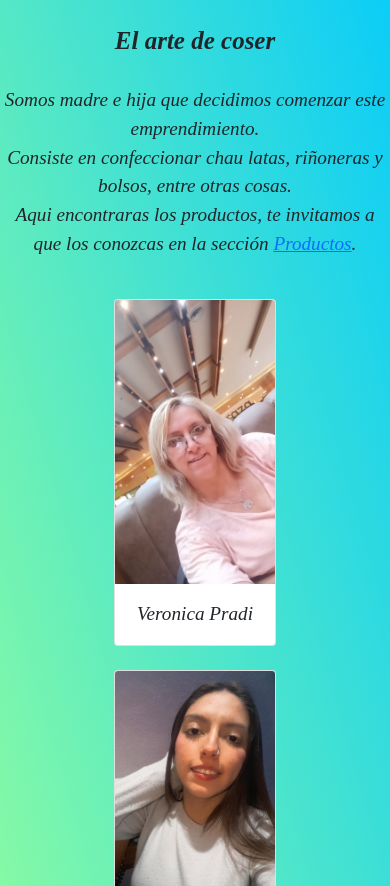
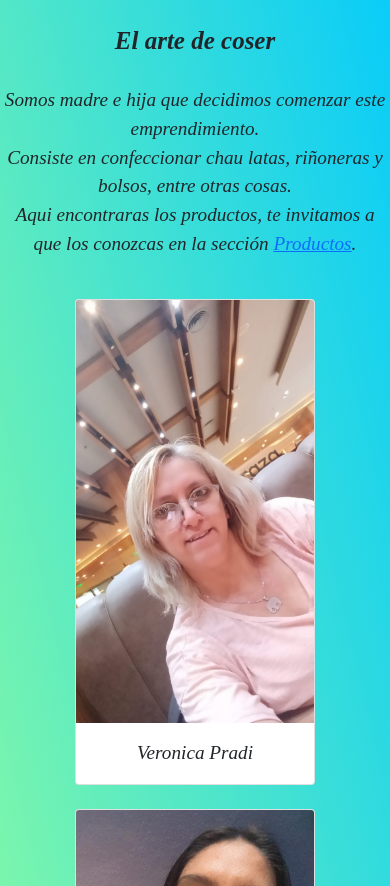
Before and after one commit to vanimurua/preentrega2_VaninaBelenMura, a website: page index.html in a window 390 px wide. Shown: the part 214-1100 px from the top of the page. Drawn offline with Linux system fonts and the light colour scheme.

Commit message:
guardo cambios del proyecto

```diff
--- a/index.html
+++ b/index.html
@@ -63,7 +63,7 @@
         <div class="row row-cols-1 row-cols-md-2 g-4 divImgIndex px-4 m-auto">
             <div class="col">
               <div class="card imgIndex">
-                <img src="./assets/images/imgVero.png" class="card-img-top" alt="Foto de Veronica Pradi">
+                <img src="./assets/images/imgVero.png" class="card-img-top cover" alt="Foto de Veronica Pradi">
                 <div class="card-body">
                   <p class="card-text text-center">Veronica Pradi</p>
                 </div>
@@ -71,7 +71,7 @@
             </div>
             <div class="col">
               <div class="card imgIndex">
-                <img src="./assets/images/imgVani.png" class="card-img-top" alt="Foto de Vanina Murua">
+                <img src="./assets/images/imgVani.png" class="card-img-top cover" alt="Foto de Vanina Murua">
                 <div class="card-body">
                   <p class="card-text text-center">Vanina Murua</p>
                 </div>
--- a/sass/_general.scss
+++ b/sass/_general.scss
@@ -55,6 +55,6 @@ p {
     }
 }
 
-.justifyContentEnd {
-    justify-content: end;
+.cover {
+    object-fit: cover;
 }
--- a/sass/_main.scss
+++ b/sass/_main.scss
@@ -22,6 +22,12 @@
     margin-left: $cien-px * 3;      /*aca hice una operacion*/
     margin-right:  $cien-px * 3;
     text-align: $centrado;
+}
+
+@media (max-width: 768px) {
+    .divImgIndex {
+        width: 80%;
+    }
 }
 
 
```
Also changed, not shown: pages/productos.html (+4 -4 lines), css/estilos.css.
